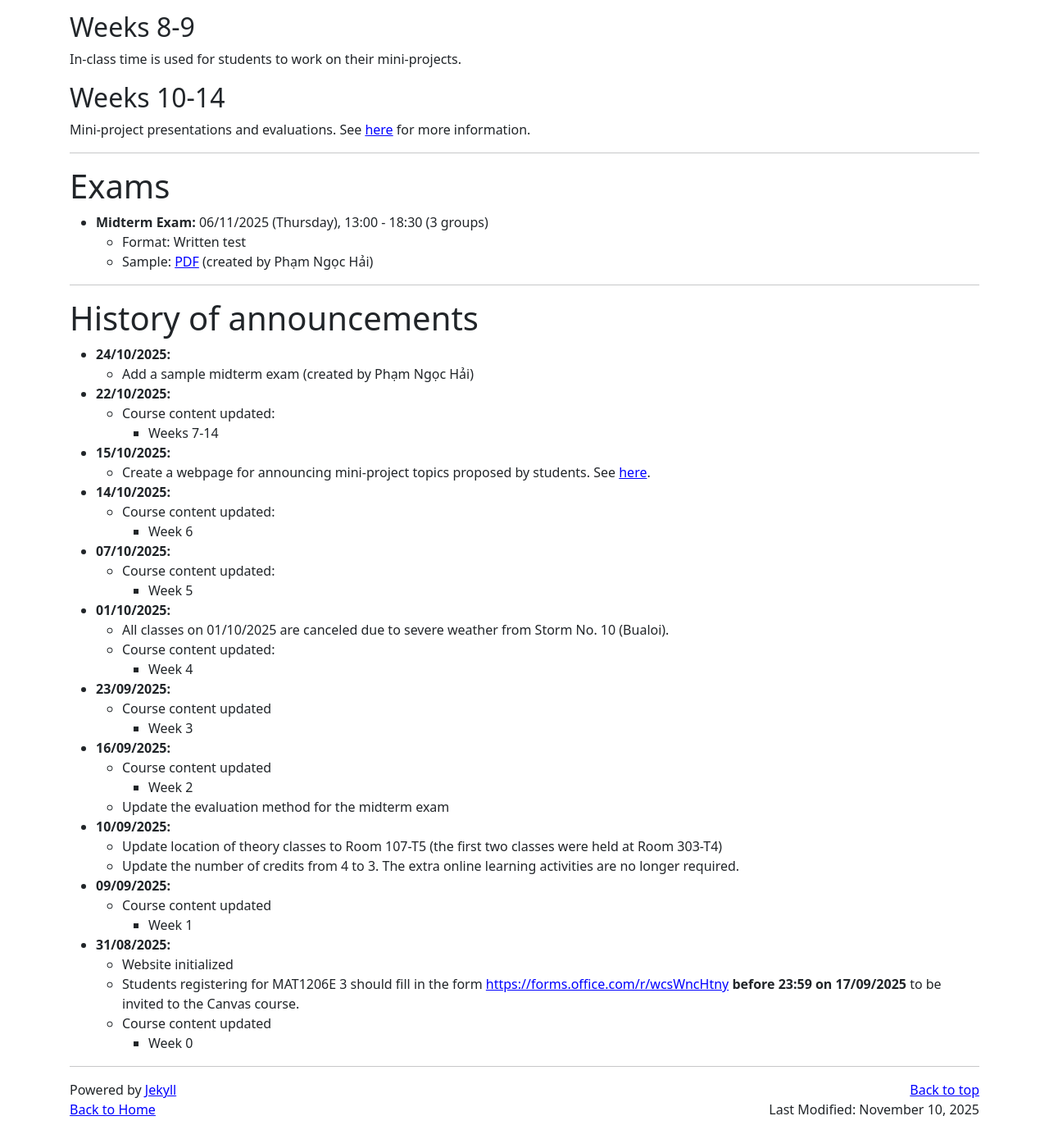
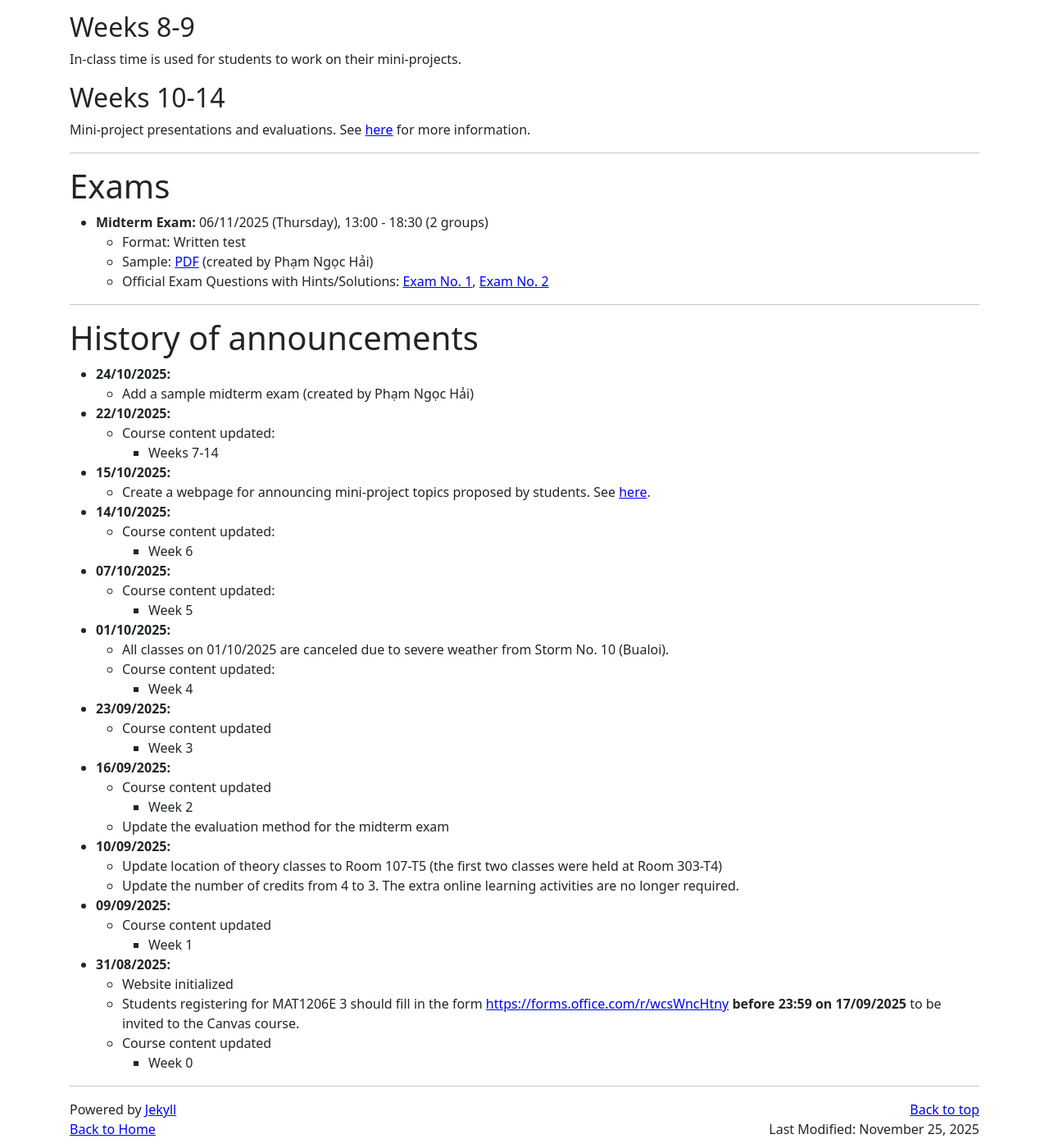
Before and after one commit to hoanganhduc/hoanganhduc.github.io, a Jekyll site: the page built from teaching/VNU-HUS/2025/winter/MAT1206E/index.md, in a window 1280 px wide and 1400 px high, scrolled down 4129 px. Shown: the whole window at 82% size. Built offline with Jekyll 4.4.1, drawn with Linux system fonts in a browser that asks for light colours; nearby versions of some CDN libraries; a style sheet for code colours, icons or effects is not loaded.

Commit message:
Updated @ 2025-11-25  09:22:52 ICT

```diff
--- a/teaching/VNU-HUS/2025/winter/MAT1206E/index.md
+++ b/teaching/VNU-HUS/2025/winter/MAT1206E/index.md
@@ -1,7 +1,7 @@
 ---
 layout: default
 title: "VNU-HUS MAT1206E: Introduction to Artificial Intelligence"
-last_modified_at: 2025-11-10
+last_modified_at: 2025-11-25
 lang: "en"
 katex: true
 ---
@@ -171,9 +171,10 @@ Mini-project presentations and evaluations. See [here]({% link teaching/VNU-HUS/
 
 # Exams
 
-* **Midterm Exam:** 06/11/2025 (Thursday), 13:00 - 18:30 (3 groups)
+* **Midterm Exam:** 06/11/2025 (Thursday), 13:00 - 18:30 (2 groups)
   * Format: Written test
-  * Sample: [PDF]({{ page.url }}/MidtermSample.pdf) (created by Phạm Ngọc Hải)
+  * Sample: [PDF]({{ page.url }}/Midterm/Sample.pdf) (created by Phạm Ngọc Hải)
+  * Official Exam Questions with Hints/Solutions: [Exam No. 1]({{ page.url }}/Midterm/MAT1206E_1_Ans.pdf), [Exam No. 2]({{ page.url }}/Midterm/MAT1206E_2_Ans.pdf)
 
 -----
 
```
Also changed, not shown: 5 other files.
